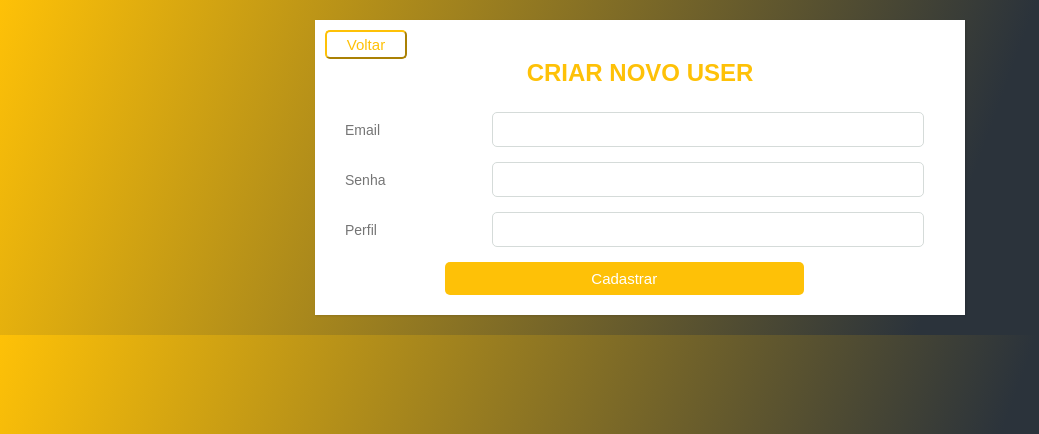
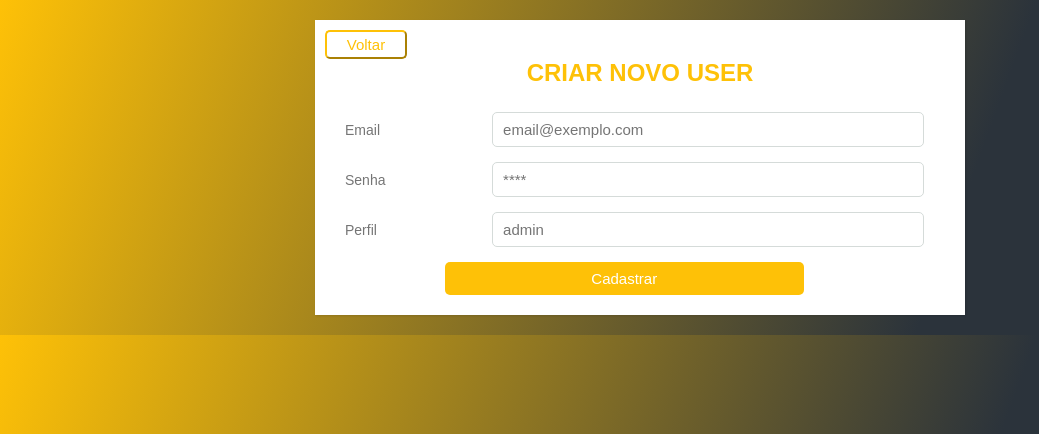
Before and after one commit to hidelgionovela/eventosCulturais, a PHP site: page /views/cadastroUser.php in a window 1280 px wide. Shown: the top 434 px of the page, without its empty margins (0-1039 px from the left). Run offline with PHP 8.4, Linux system fonts and the light colour scheme.

Commit message:
Update cadastroUser.php

```diff
--- a/site/views/cadastroUser.php
+++ b/site/views/cadastroUser.php
@@ -1,3 +1,8 @@
+<?php
+session_start();
+ob_start();
+?>
+
 <!DOCTYPE html>
 <html lang="en">
 <head>
@@ -20,15 +25,15 @@
     <div class="form">
        <div class="inputfield">
           <label>Email</label>
-          <input type="email" name="email" class="input">
+          <input type="email" name="email" class="input" placeholder="email@exemplo.com">
        </div>
         <div class="inputfield">
           <label>Senha</label>
-          <input type="Password" name="senha" class="input">
+          <input type="Password" name="senha" class="input" placeholder="****">
        </div>
        <div class="inputfield">
           <label>Perfil</label>
-          <input type="text" name="perfil" class="input">
+          <input type="text" name="perfil" class="input" placeholder="admin">
        </div>
 
       <div class="inputfield">
```
